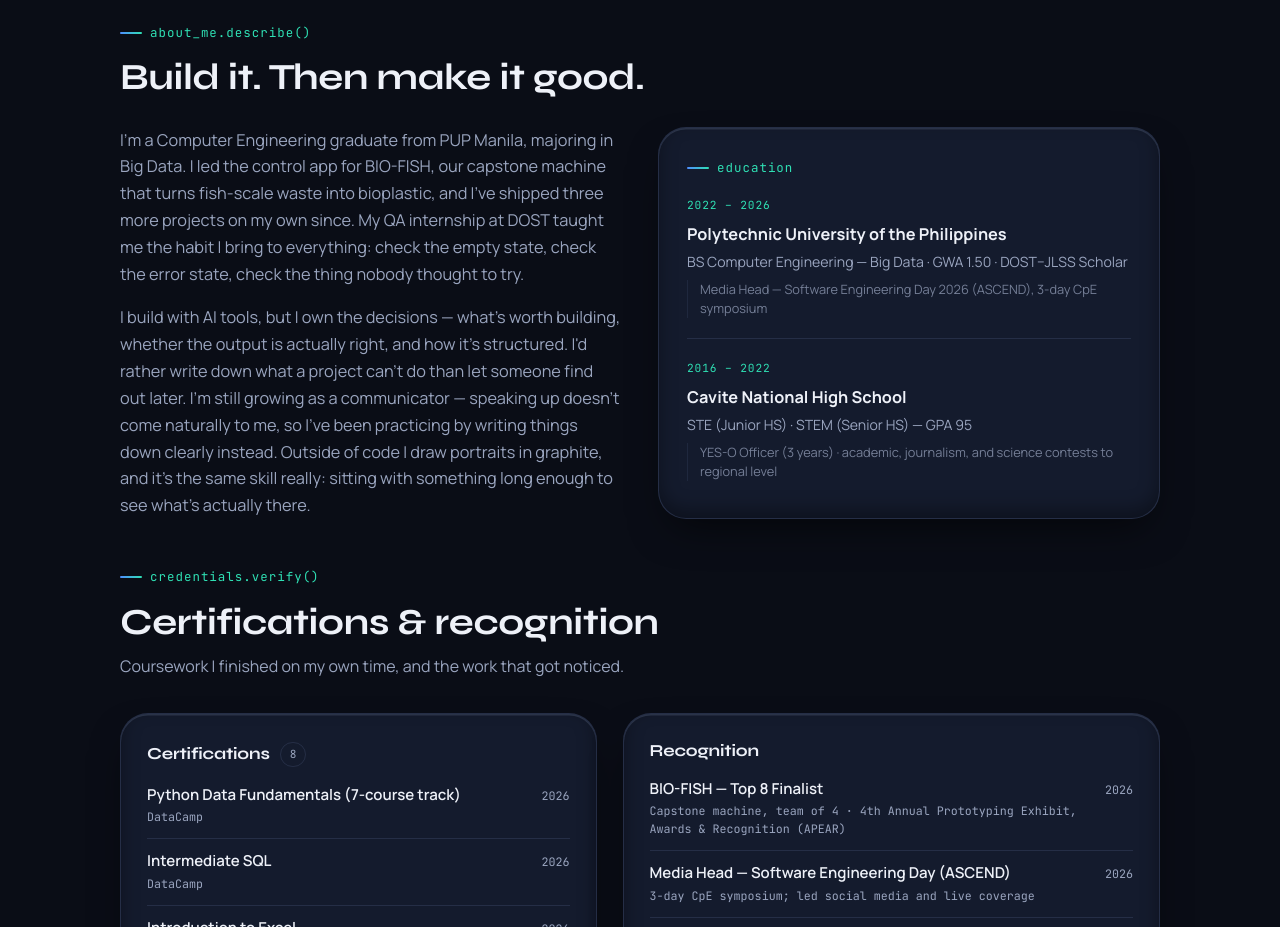
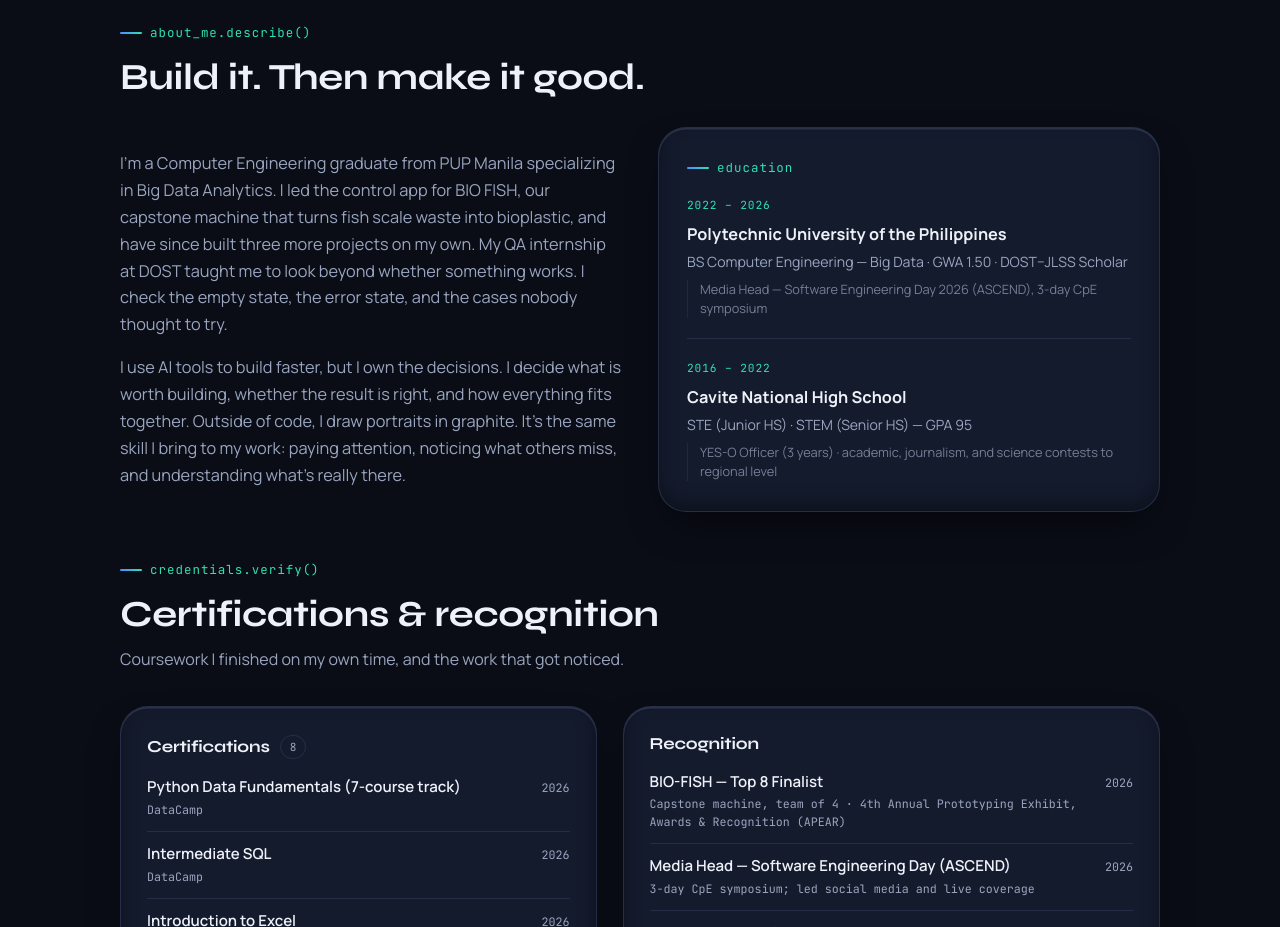
Before and after one commit to angelinetipa/opal-portfolio, a React (Vite) app: page / in a window 1280 px wide. Shown: the part 1380-2307 px from the top of the page. Built offline with nearby package versions, Linux system fonts and the light colour scheme; no server answers; the database is empty.

Commit message:
modify the message to about me

```diff
--- a/src/constants/data.js
+++ b/src/constants/data.js
@@ -21,8 +21,7 @@ export const profile = {
   status: 'Graduated Sept 2026 · open to work',
   tagline: "Careful with details, curious by default, quietly competitive.",
   about: [
-    `I’m a Computer Engineering graduate from PUP Manila, majoring in Big Data. I led the control app for BIO-FISH, our capstone machine that turns fish-scale waste into bioplastic, and I've shipped three more projects on my own since. My QA internship at DOST taught me the habit I bring to everything: check the empty state, check the error state, check the thing nobody thought to try.`,
-    `I build with AI tools, but I own the decisions — what's worth building, whether the output is actually right, and how it's structured. I'd rather write down what a project can't do than let someone find out later. I'm still growing as a communicator — speaking up doesn't come naturally to me, so I've been practicing by writing things down clearly instead. Outside of code I draw portraits in graphite, and it's the same skill really: sitting with something long enough to see what's actually there.`,
+    `I’m a Computer Engineering graduate from PUP Manila specializing in Big Data Analytics. I led the control app for BIO FISH, our capstone machine that turns fish scale waste into bioplastic, and have since built three more projects on my own. My QA internship at DOST taught me to look beyond whether something works. I check the empty state, the error state, and the cases nobody thought to try.`, `I use AI tools to build faster, but I own the decisions. I decide what is worth building, whether the result is right, and how everything fits together. Outside of code, I draw portraits in graphite. It’s the same skill I bring to my work: paying attention, noticing what others miss, and understanding what’s really there.`
   ],
   location: 'Cavite City, Philippines',
   email: 'angelinetipa@gmail.com',
```
